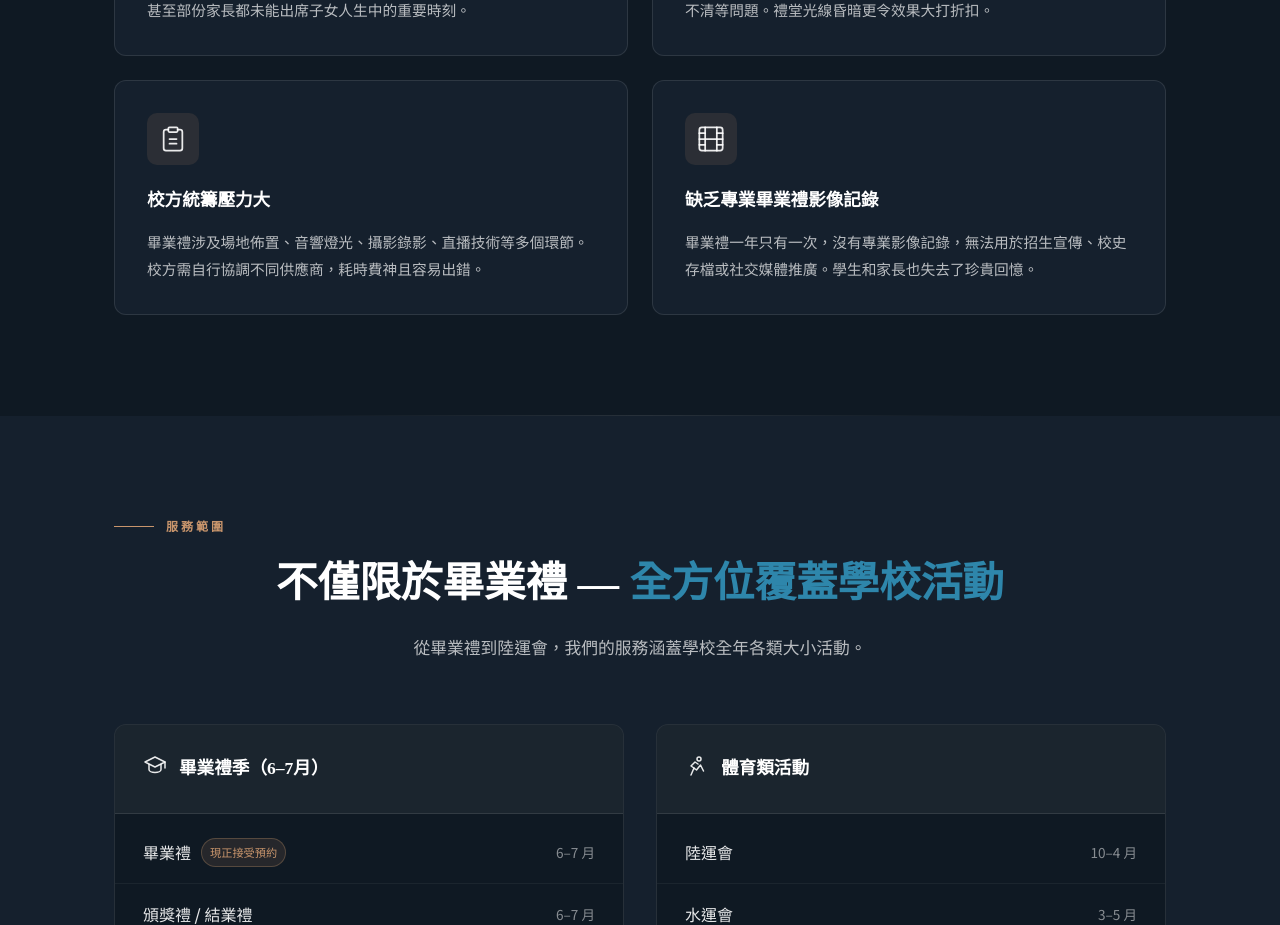
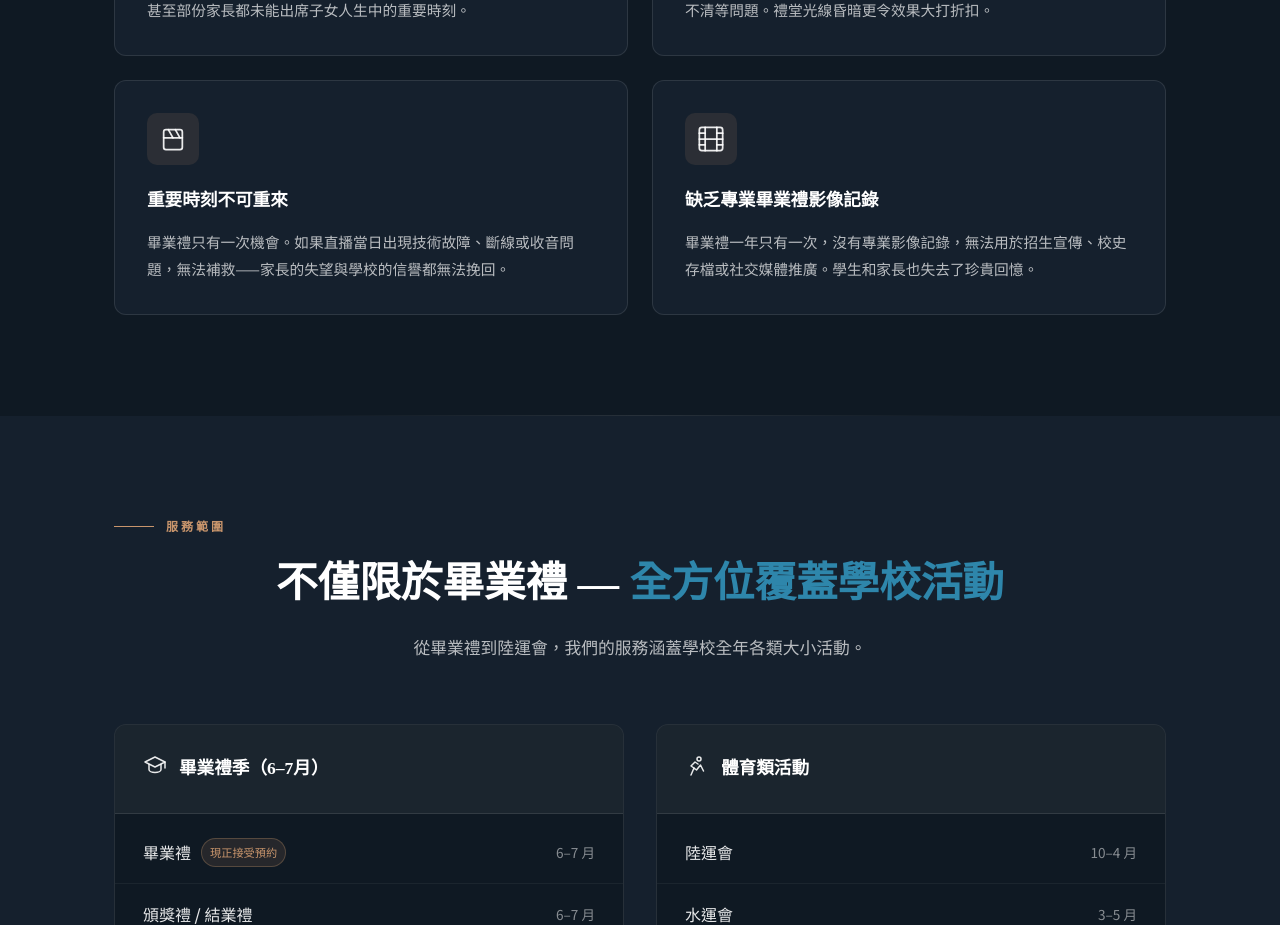
Before and after one commit to g22345/thisfilm-live, a Next.js app: page /school-livestream in a window 1280 px wide. Shown: the part 1280-2205 px from the top of the page. Built offline with nearby package versions, Linux system fonts and the light colour scheme.

Commit message:
fix: pain point 3 to 重要時刻不可重來 - hits core fear of unrepeatable failure

```diff
--- a/src/components/PainPoints.tsx
+++ b/src/components/PainPoints.tsx
@@ -1,7 +1,7 @@
 'use client';
 
 import styles from './PainPoints.module.css';
-import { IconCrowd, IconPhoneOff, IconClipboard, IconFilm } from './Icons';
+import { IconCrowd, IconPhoneOff, IconClapperboard, IconFilm } from './Icons';
 
 const painPoints = [
     {
@@ -15,9 +15,9 @@ const painPoints = [
         description: '以手機搭配三腳架的方式進行直播，容易出現斷線、畫質模糊、收音不清等問題。禮堂光線昏暗更令效果大打折扣。',
     },
     {
-        icon: <IconClipboard size={28} />,
-        title: '校方統籌壓力大',
-        description: '畢業禮涉及場地佈置、音響燈光、攝影錄影、直播技術等多個環節。校方需自行協調不同供應商，耗時費神且容易出錯。',
+        icon: <IconClapperboard size={28} />,
+        title: '重要時刻不可重來',
+        description: '畢業禮只有一次機會。如果直播當日出現技術故障、斷線或收音問題，無法補救——家長的失望與學校的信譽都無法挽回。',
     },
     {
         icon: <IconFilm size={28} />,
```
